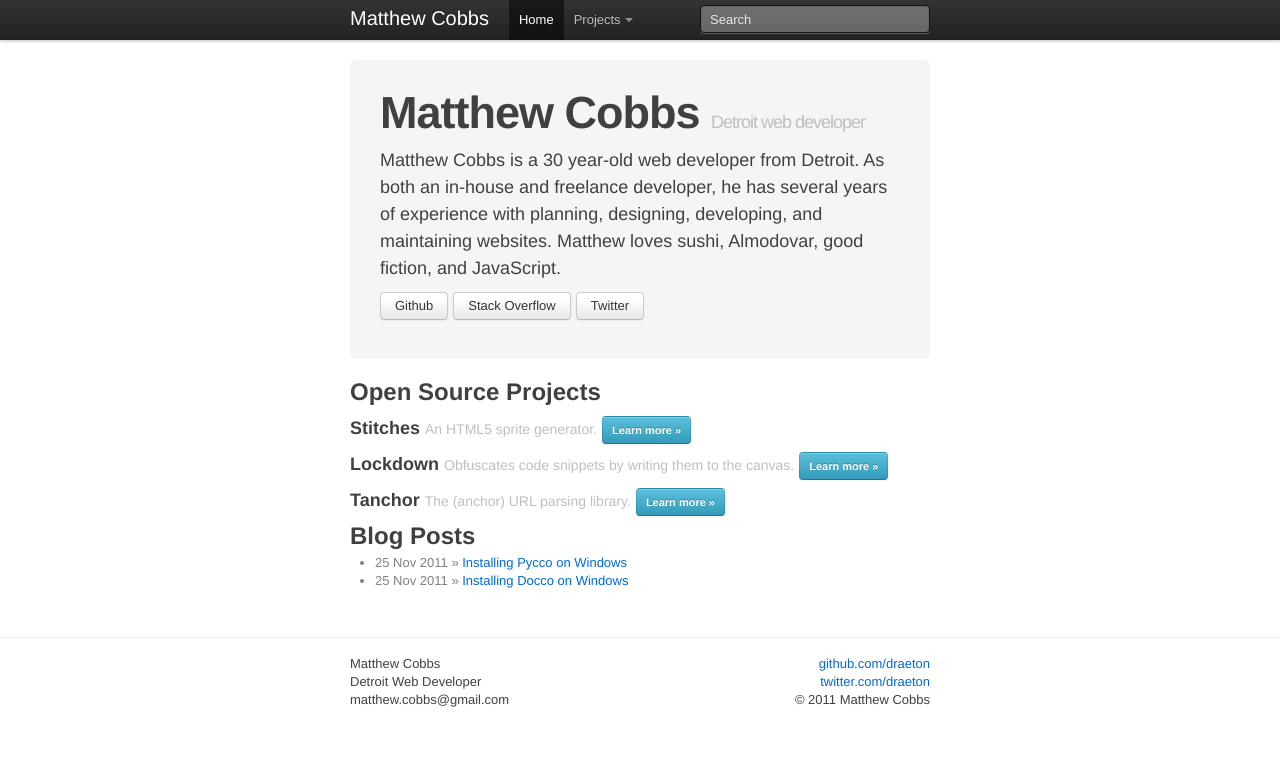
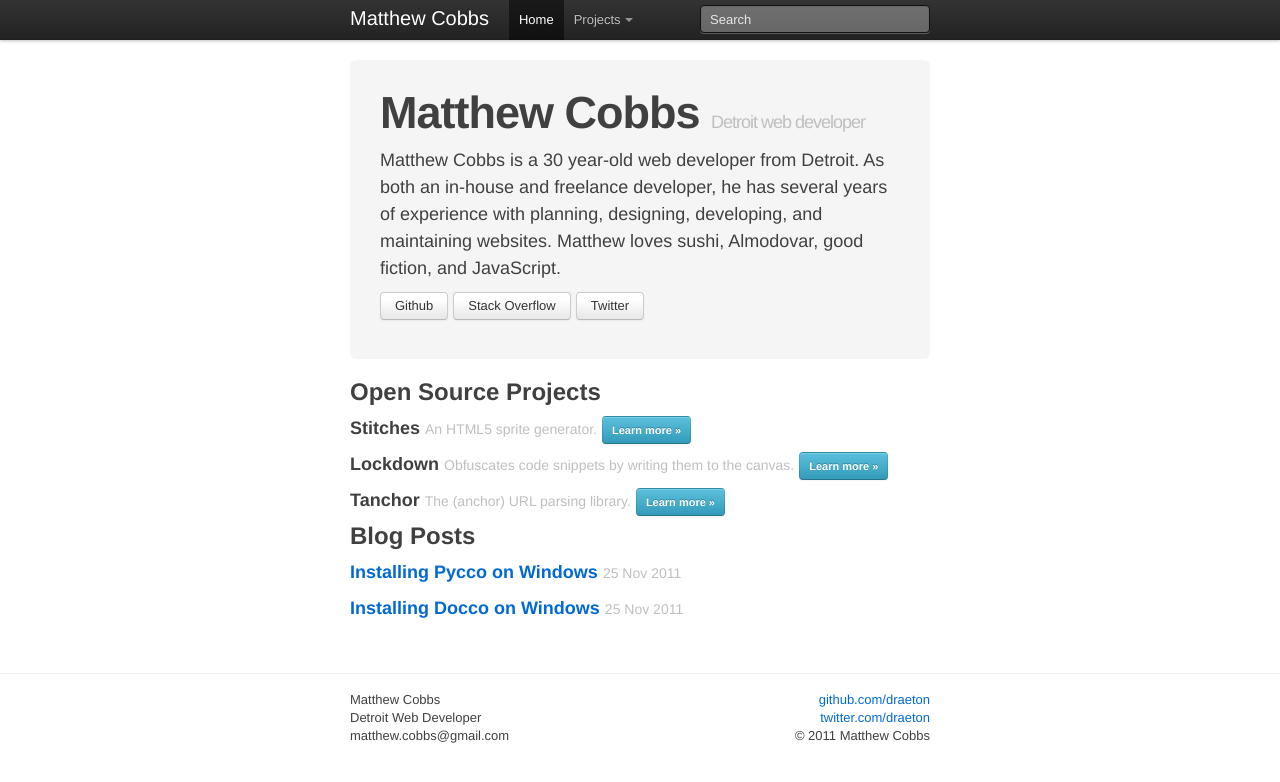
Before and after one commit to draeton/draeton.github.com, a Jekyll site: the page built from index.html, in a window 1280 px wide. Shown: the top 782 px of the page. Built offline with Jekyll 4.4.1, drawn with Linux system fonts in a browser that asks for light colours; nearby versions of some CDN libraries; Markdown is read by kramdown in place of the engine named in the settings.

Commit message:
trying a different page structure

```diff
--- a/index.html
+++ b/index.html
@@ -29,16 +29,11 @@
     <h3>Tanchor <small>The (anchor) URL parsing library.</small>
         <a href="/tanchor" class="btn small info">Learn more &raquo;</a></h3>
 
-
-
-
     <h2>Blog Posts</h2>
 
-    <ul class="posts">
-    {% for post in site.posts %}
-        <li><span>{{ post.date | date_to_string }}</span> &raquo; <a href="{{ post.url }}">{{ post.title }}</a></li>
-    {% endfor %}
-    </ul>
+{% for post in site.posts %}
+    <h3><a href="{{ post.url }}">{{ post.title }}</a> <small>{{ post.date | date_to_string }}</small></h3>
+{% endfor %}
 
 </section>
 
```
